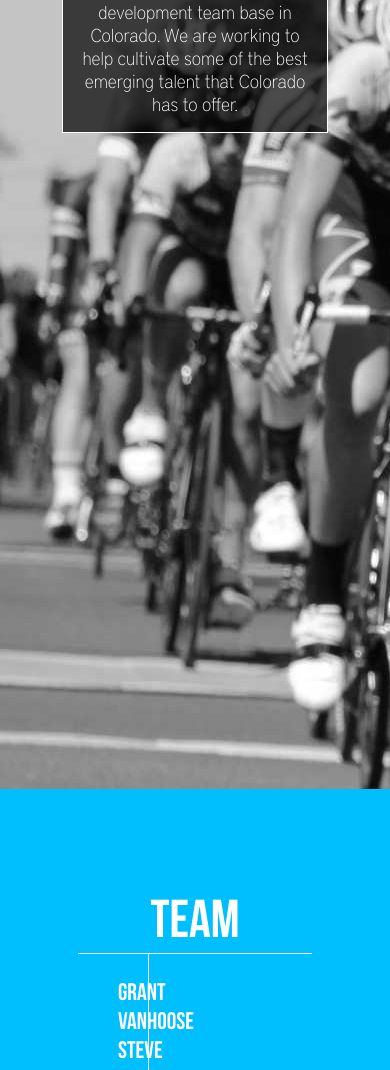
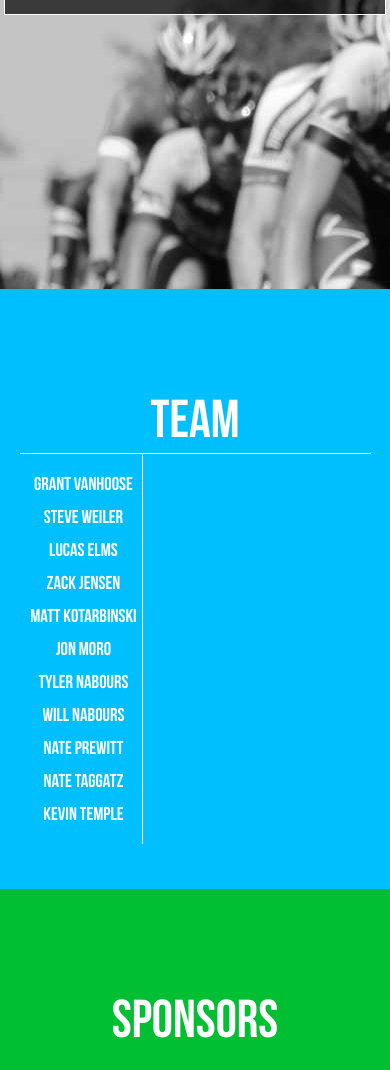
Before and after one commit to butlercycling/butlercycling.github.io, a plain HTML site: page index.html in a window 390 px wide. Shown: the part 311-1381 px from the top of the page. Drawn offline with nearby package versions, Linux system fonts and the light colour scheme.

Commit message:
added more responsive design to mobile

```diff
--- a/style-mobile.css
+++ b/style-mobile.css
@@ -69,7 +69,7 @@ nav li .fa {
     display: block;
 }
 section {
-    height: 1000px;
+    height: 500px;
     padding-top: 100px;
     text-align: center;
     font-size: 40pt;
@@ -81,6 +81,7 @@ section {
     margin: auto;
     font-size: 14pt;
     padding: 15px;
+    min-width: 350px;
 }
 .textbox span {
    font-family: 'district-thin', sans-serif;
@@ -103,27 +104,31 @@ section {
     color: #FFF;
 }
 #roster {
-    width: 60%;
+    width: 90%;
     margin: auto;
     padding: 0px;
     border-top: 1px solid #fff;
 }
 #roster-left {
-    width: 30%;
+    width: 35%;
     border-right: 1px solid #fff;
     float: left;
     list-style: none;
-    font-size: 18pt;
+    font-size: 14pt;
 }
 #roster-left ul {
+    padding-left: 5px;
     list-style: none;
+}
+#roster li {
+    margin-bottom: 10px;
 }
 #roster-left li:hover {
     color: #00BFFF;
     background: #fff;
 }
 #roster-right {
-    width: 69%;
+    width: 64%;
     float: right;
 }
 #sponsors {
```
